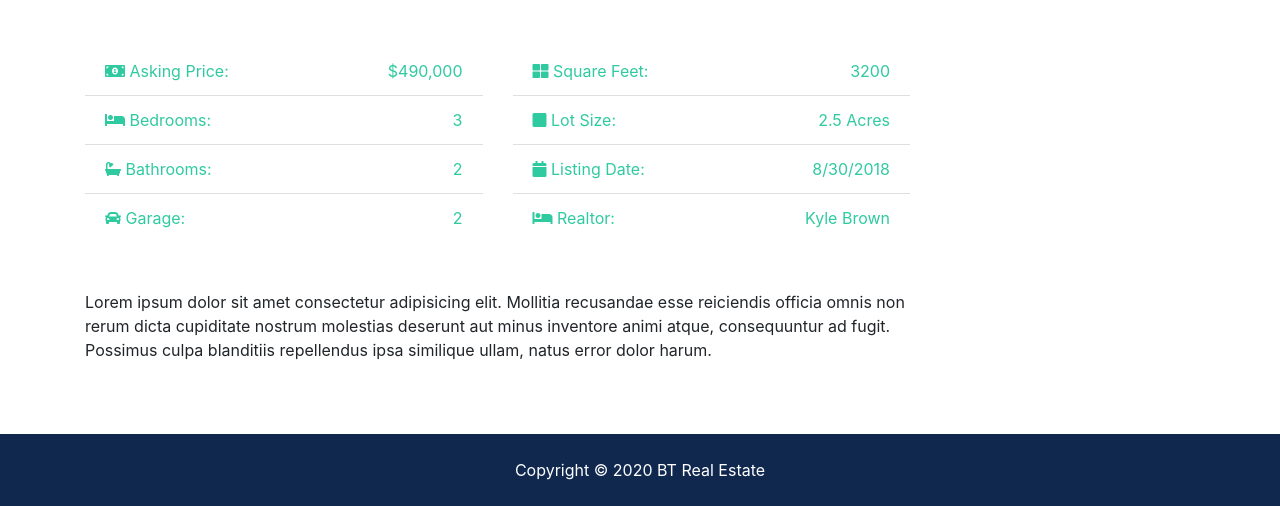
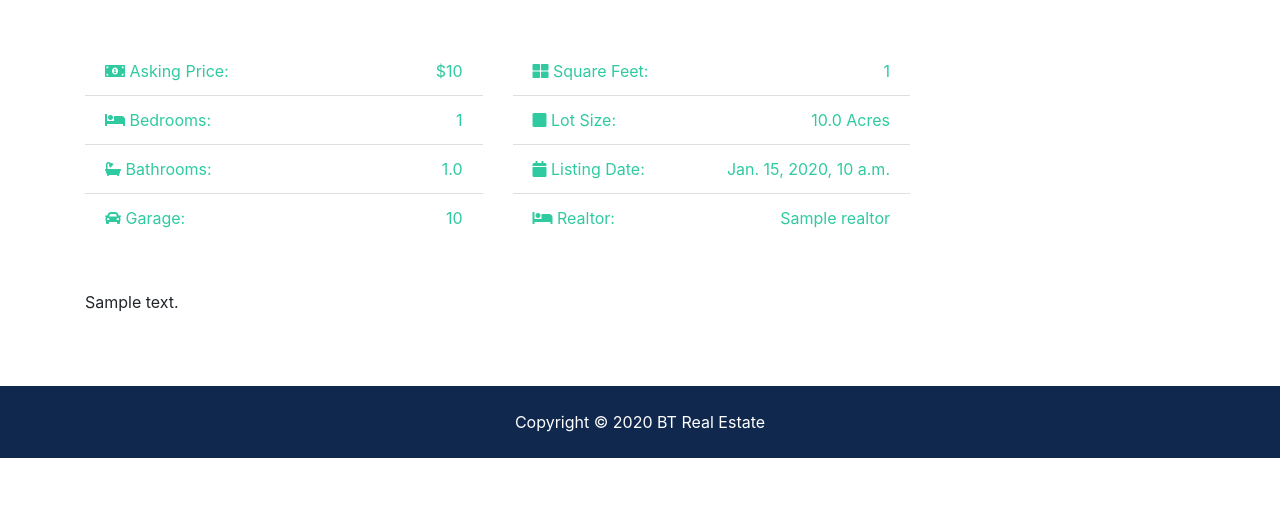
Before and after one commit to afsana1210/BT_RealState_Django_Project, a Django app: page /listings/1 in a window 1280 px wide. Shown: the part 1231-1737 px from the top of the page. After the commit the page ends 1689 px from the top, so only its background shows below. Run offline with Django 3.2, Linux system fonts and the light colour scheme; tables that the repository leaves empty hold one stand-in row (values such as "Sample post"); grey boxes marked "Sample" are stand-in pictures; parts of the project's set-up code (start-up, migrations or seed data) failed here and were passed over; some libraries are stand-ins or nearby versions.

Commit message:
single listing applied

```diff
--- a/BTRE/pages/views.py
+++ b/BTRE/pages/views.py
@@ -1,5 +1,6 @@
 from django.shortcuts import render
 from django.http import HttpResponse
+from listings.choices import price_choices,bedrooms_choices,state_choices
 from listings.models import Listing
 from realtors.models import Realtor
 
--- a/BTRE/templates/listings/listing.html
+++ b/BTRE/templates/listings/listing.html
@@ -40,36 +40,48 @@
           <img src="{{ listing.photo_main.url }}" alt="" class="img-main img-fluid mb-3">
           <!-- Thumbnails -->
           <div class="row mb-5 thumbs">
+           {% if listing.photo_1 %}
             <div class="col-md-2">
-              <a href="assets/img/homes/home-inside-1.jpg" data-lightbox="home-images">
-                <img src="assets/img/homes/home-inside-1.jpg" alt="" class="img-fluid">
+              <a href="{{ listing.photo_1.url }}" data-lightbox="home-images">
+                <img src="{{ listing.photo_1.url }}" alt="" class="img-fluid">
               </a>
             </div>
+           {% endif %}
+           {% if listing.photo_2 %}
             <div class="col-md-2">
-              <a href="assets/img/homes/home-inside-2.jpg" data-lightbox="home-images">
-                <img src="assets/img/homes/home-inside-2.jpg" alt="" class="img-fluid">
+              <a href="{{ listing.photo_2.url }}" data-lightbox="home-images">
+                <img src="{{ listing.photo_2.url }}" alt="" class="img-fluid">
               </a>
             </div>
+           {% endif %}
+           {% if listing.photo_3 %}
             <div class="col-md-2">
-              <a href="assets/img/homes/home-inside-3.jpg" data-lightbox="home-images">
-                <img src="assets/img/homes/home-inside-3.jpg" alt="" class="img-fluid">
+              <a href="{{ listing.photo_3.url }}" data-lightbox="home-images">
+                <img src="{{ listing.photo_3.url }}" alt="" class="img-fluid">
               </a>
             </div>
+           {% endif %}
+           {% if listing.photo_4 %}
             <div class="col-md-2">
-              <a href="assets/img/homes/home-inside-4.jpg" data-lightbox="home-images">
-                <img src="assets/img/homes/home-inside-4.jpg" alt="" class="img-fluid">
+              <a href="{{ listing.photo_4.url }}" data-lightbox="home-images">
+                <img src="{{ listing.photo_4.url }}" alt="" class="img-fluid">
               </a>
             </div>
+           {% endif %}
+           {% if listing.photo_5 %}
             <div class="col-md-2">
-              <a href="assets/img/homes/home-inside-5.jpg" data-lightbox="home-images">
-                <img src="assets/img/homes/home-inside-5.jpg" alt="" class="img-fluid">
+              <a href="{{ listing.photo_5.url }}" data-lightbox="home-images">
+                <img src="{{ listing.photo_5.url }}" alt="" class="img-fluid">
               </a>
             </div>
+           {% endif %}
+           {% if listing.photo_5 %}
             <div class="col-md-2">
-              <a href="assets/img/homes/home-inside-6.jpg" data-lightbox="home-images">
+              <a href="{{ listing.photo_6.url }}" data-lightbox="home-images">
                 <img src="assets/img/homes/home-inside-6.jpg" alt="" class="img-fluid">
               </a>
             </div>
+           {% endif %}
           </div>
           <!-- Fields -->
           <div class="row mb-5 fields">
@@ -77,19 +89,19 @@
               <ul class="list-group list-group-flush">
                 <li class="list-group-item text-secondary">
                   <i class="fas fa-money-bill-alt"></i> Asking Price:
-                  <span class="float-right">$490,000</span>
+                  <span class="float-right">${{listing.price | intcomma }}</span>
                 </li>
                 <li class="list-group-item text-secondary">
                   <i class="fas fa-bed"></i> Bedrooms:
-                  <span class="float-right">3</span>
+                  <span class="float-right">{{listing.bedrooms }}</span>
                 </li>
                 <li class="list-group-item text-secondary">
                   <i class="fas fa-bath"></i> Bathrooms:
-                  <span class="float-right">2</span>
+                  <span class="float-right">{{listing.bathrooms }}</span>
                 </li>
                 <li class="list-group-item text-secondary">
                   <i class="fas fa-car"></i> Garage:
-                  <span class="float-right">2
+                  <span class="float-right">{{listing.garage }}
                   </span>
                 </li>
               </ul>
@@ -98,20 +110,20 @@
               <ul class="list-group list-group-flush">
                 <li class="list-group-item text-secondary">
                   <i class="fas fa-th-large"></i> Square Feet:
-                  <span class="float-right">3200</span>
+                  <span class="float-right">{{listing.sqft }}</span>
                 </li>
                 <li class="list-group-item text-secondary">
                   <i class="fas fa-square"></i> Lot Size:
-                  <span class="float-right">2.5 Acres
+                  <span class="float-right">{{listing.lot_size }} Acres
                   </span>
                 </li>
                 <li class="list-group-item text-secondary">
                   <i class="fas fa-calendar"></i> Listing Date:
-                  <span class="float-right">8/30/2018</span>
+                  <span class="float-right">{{listing.list_date }}</span>
                 </li>
                 <li class="list-group-item text-secondary">
                   <i class="fas fa-bed"></i> Realtor:
-                  <span class="float-right">Kyle Brown
+                  <span class="float-right">{{listing.realtor }}
                   </span>
                 </li>
 
@@ -123,18 +135,16 @@
           <!-- Description -->
           <div class="row mb-5">
             <div class="col-md-12">
-              Lorem ipsum dolor sit amet consectetur adipisicing elit. Mollitia recusandae esse reiciendis officia omnis non rerum dicta
-              cupiditate nostrum molestias deserunt aut minus inventore animi atque, consequuntur ad fugit. Possimus culpa
-              blanditiis repellendus ipsa similique ullam, natus error dolor harum.
+                {{listing.description }}
             </div>
           </div>
         </div>
         <div class="col-md-3">
           <div class="card mb-3">
-            <img class="card-img-top" src="assets/img/realtors/kyle.jpg" alt="Seller of the month">
+            <img class="card-img-top" src="{{ listing.realtor.photo.url }}" alt="Seller of the month">
             <div class="card-body">
               <h5 class="card-title">Property Realtor</h5>
-              <h6 class="text-secondary">Kyle Brown</h6>
+              <h6 class="text-secondary">{{listing.realtor }}</h6>
             </div>
           </div>
           <button class="btn-primary btn-block btn-lg" data-toggle="modal" data-target="#inquiryModal">Make An Inquiry</button>
```
Also changed, not shown: BTRE/listings/choices.py (added, +85 -0 lines).
